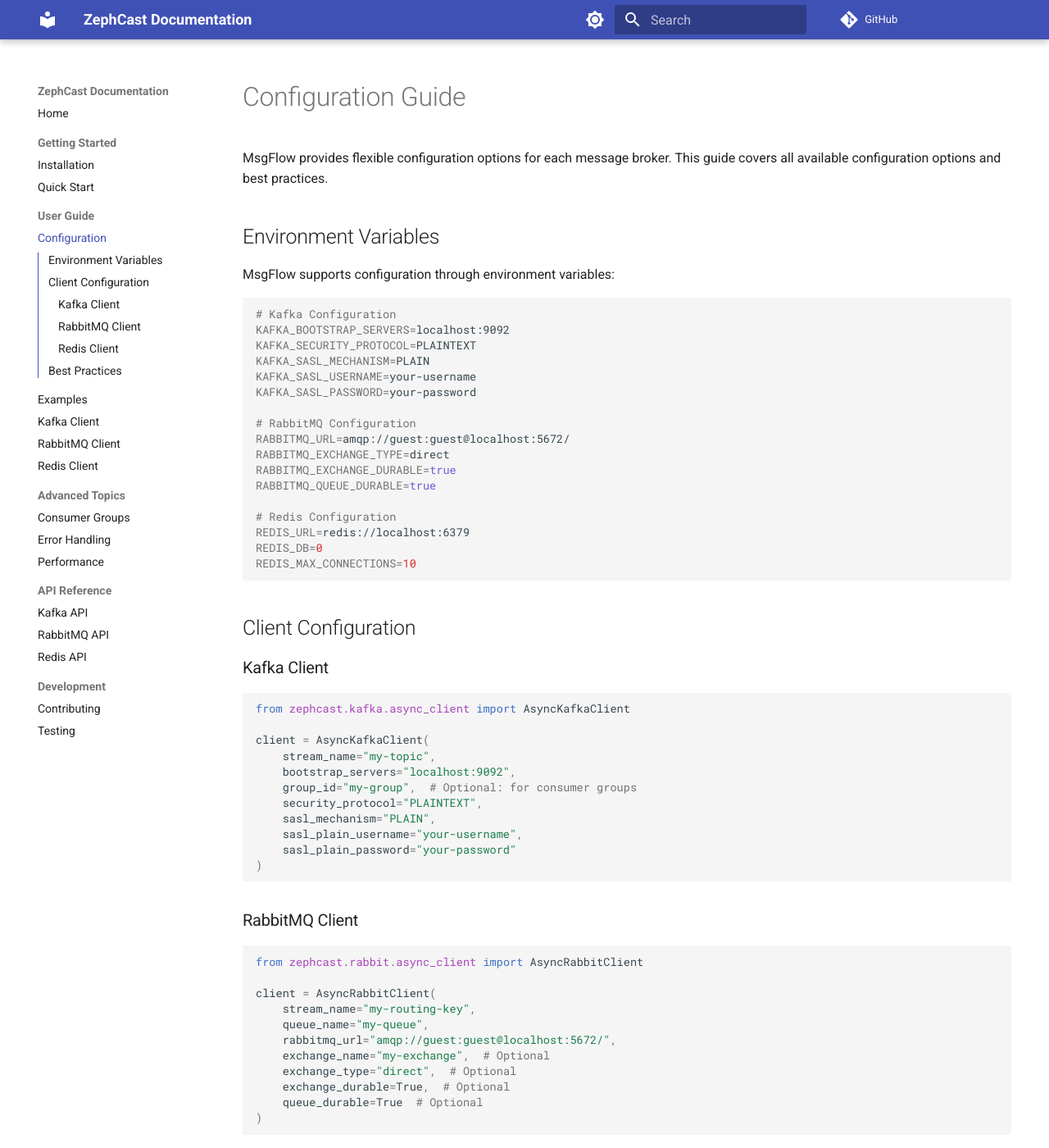
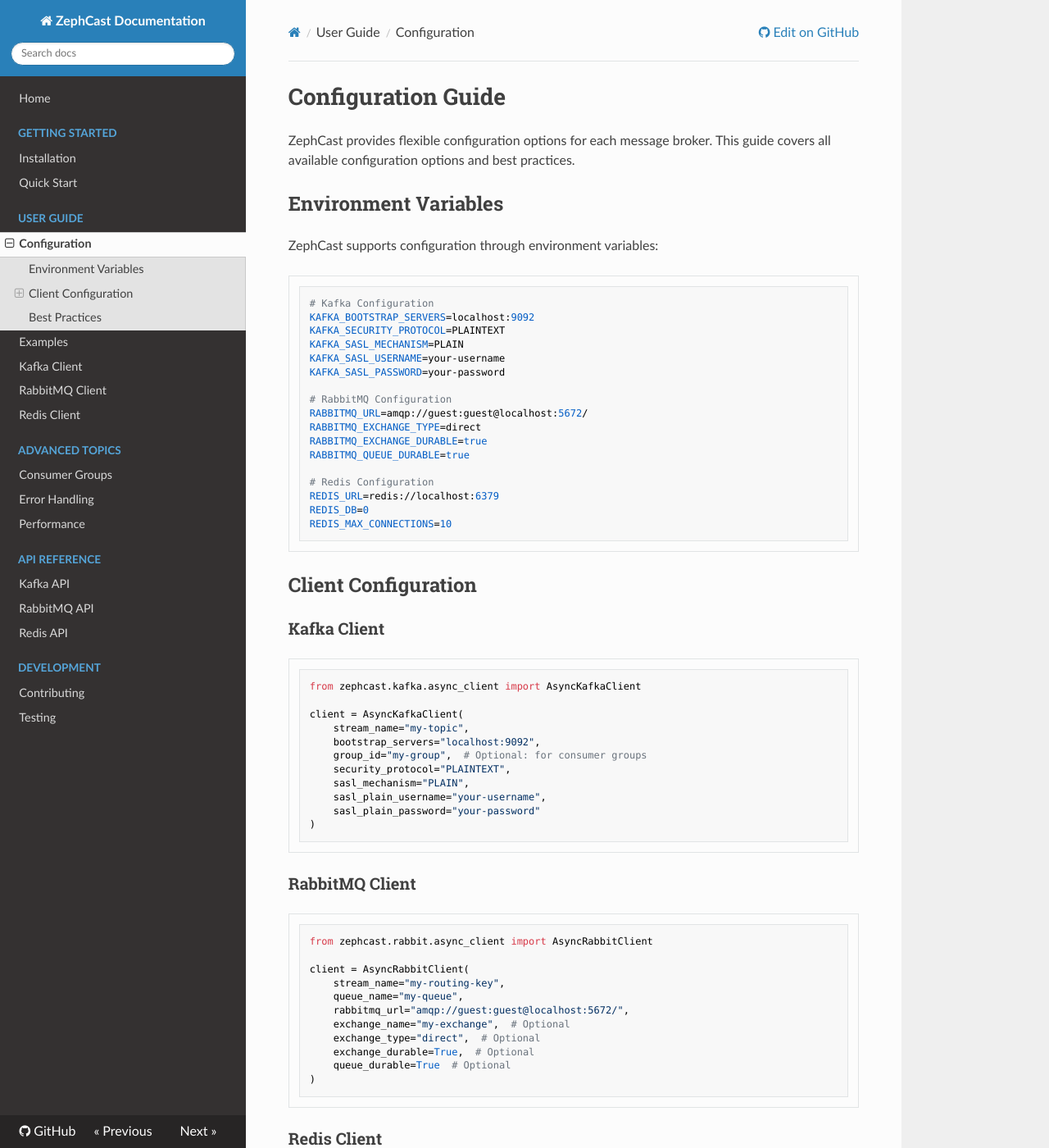
Before and after one commit to zbytealchemy/zephcast, an MkDocs documentation site: the page built from docs/user-guide/configuration.md, in a window 1280 px wide and 1400 px high. Shown: the whole window at 82% size. Built offline with MkDocs 1.6.1, drawn with Linux system fonts in a browser that asks for light colours; nearby versions of some CDN libraries; comment, search, counter and statistics services are not loaded; some of the changed text lies outside the part shown.

````diff
--- a/docs/user-guide/configuration.md
+++ b/docs/user-guide/configuration.md
@@ -1,10 +1,10 @@
 # Configuration Guide
 
-MsgFlow provides flexible configuration options for each message broker. This guide covers all available configuration options and best practices.
+ZephCast provides flexible configuration options for each message broker. This guide covers all available configuration options and best practices.
 
 ## Environment Variables
 
-MsgFlow supports configuration through environment variables:
+ZephCast supports configuration through environment variables:
 
 ```bash
 # Kafka Configuration
--- a/mkdocs.yml
+++ b/mkdocs.yml
@@ -1,34 +1,13 @@
 site_name: ZephCast Documentation
 site_description: Documentation for the ZephCast messaging library
 repo_url: https://github.com/zbytealchemy/zephcast
+edit_uri: blob/main/docs/
 
 theme:
-  name: material
-  features:
-    - navigation.instant
-    - navigation.tracking
-    - navigation.sections
-    - navigation.expand
-    - toc.integrate
-    - search.suggest
-    - search.highlight
-  palette:
-    - scheme: default
-      primary: indigo
-      accent: indigo
-      toggle:
-        icon: material/brightness-7
-        name: Switch to dark mode
-    - scheme: slate
-      primary: indigo
-      accent: indigo
-      toggle:
-        icon: material/brightness-4
-        name: Switch to light mode
+  name: readthedocs
 
 plugins:
   - search
-  - autorefs
   - mkdocstrings:
       handlers:
         python:
````
Also changed, not shown: .readthedocs.yml (+12 -13 lines), README.md (+6 -0 lines), docs/development/contributing.md (+2 -2 lines), docs/development/testing.md (+1 -1 lines), docs/user-guide/error-handling.md (+2 -2 lines), pyproject.toml (+6 -1 lines), 1 other file.
